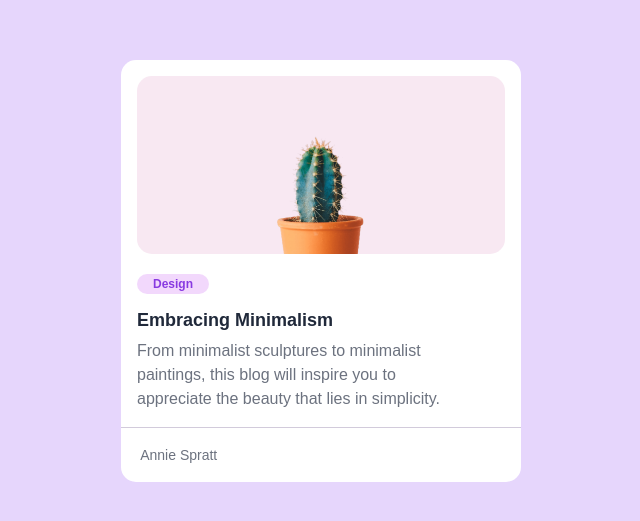
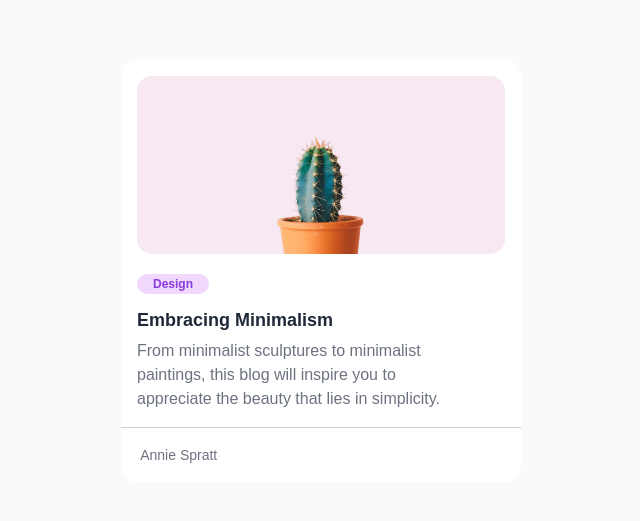
Before and after one commit to Heisenboner/Simple-blog-card, a plain HTML site: page index.html in a window 1280 px wide. Shown: the part 129-650 px from the top of the page, without its empty margins (319-959 px from the left). Drawn offline with Linux system fonts and the light colour scheme.

Commit message:
Add files via upload

```diff
--- a/cactus.css
+++ b/cactus.css
@@ -33,7 +33,7 @@ p {
 body {
     display:grid;
     place-content:center;
-   background-color:#E6D6FC;
+   background-color:#FAFAF9;
     min-height: 100vh;
 }
 
```
